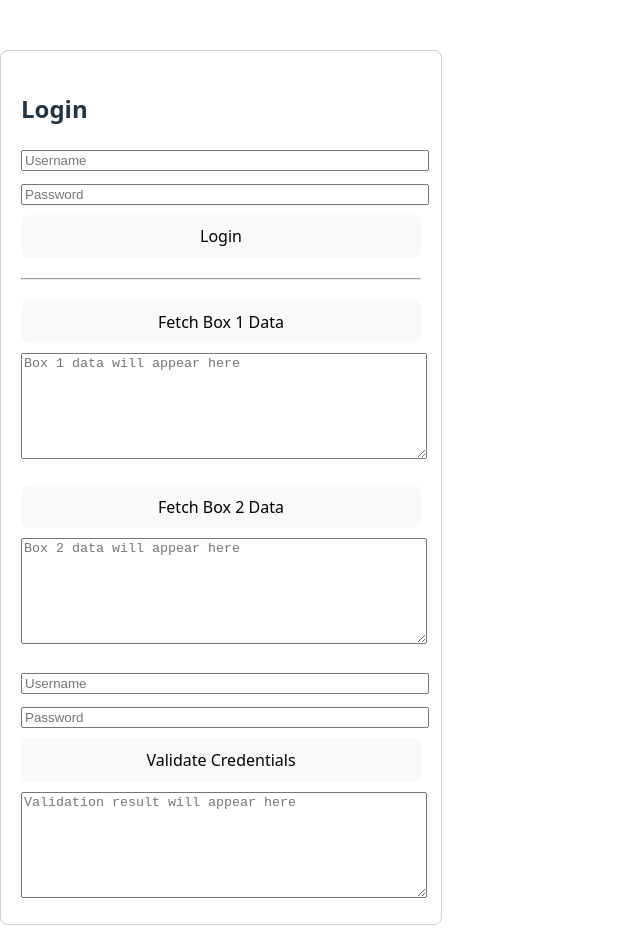
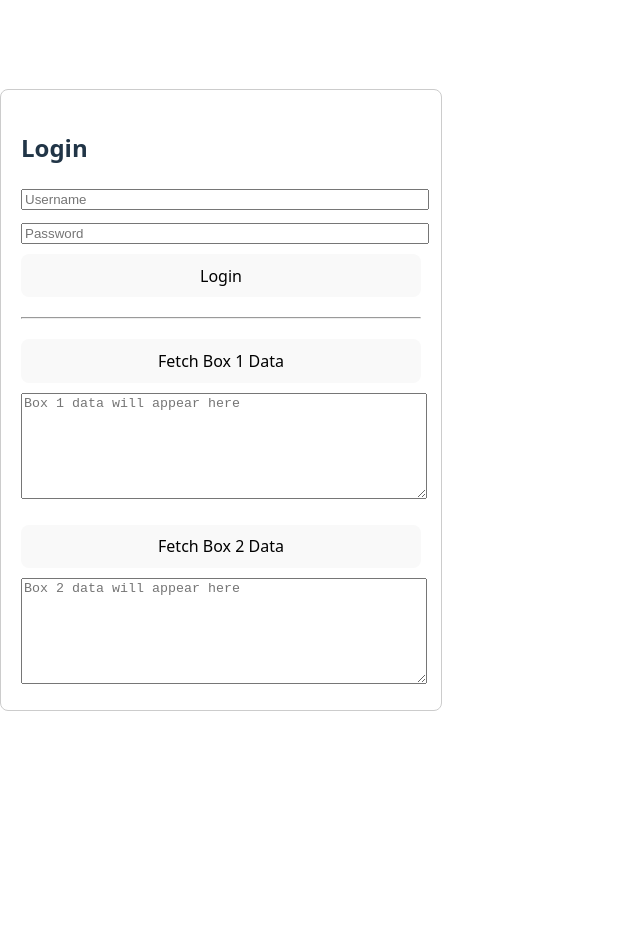
Before and after one commit to ddimitrakopoulos/taskGen-front, a React (Vite) app in the folder frontend/: page / in a window 1280 px wide. Shown: the top 952 px of the page, without its empty margins (0-640 px from the left). After the commit the page ends 800 px from the top, so only its background shows below. Built offline with nearby package versions, Linux system fonts and the light colour scheme.

Commit message:
Revert "Update LoginPage.tsx"
This reverts commit d558d296195ce9e8592cf8819639ca175d3f8a6b.

```diff
--- a/frontend/src/LoginPage.tsx
+++ b/frontend/src/LoginPage.tsx
@@ -13,12 +13,6 @@ const LoginPage: React.FC<LoginPageProps> = ({ onLogin }) => {
   const [loading1, setLoading1] = useState(false);
   const [loading2, setLoading2] = useState(false);
 
-  // Box 3 state
-  const [box3Username, setBox3Username] = useState('');
-  const [box3Password, setBox3Password] = useState('');
-  const [box3Data, setBox3Data] = useState<string>('');
-  const [loading3, setLoading3] = useState(false);
-
   const handleSubmit = (e: React.FormEvent) => {
     e.preventDefault();
     if (username && password) {
@@ -26,12 +20,15 @@ const LoginPage: React.FC<LoginPageProps> = ({ onLogin }) => {
     }
   };
 
+  // Improved fetch with error details
   const handleBox1Fetch = async () => {
     setLoading1(true);
     setBox1Data('');
     try {
       const res = await fetch('/api1');
-      if (!res.ok) throw new Error(`HTTP ${res.status} - ${res.statusText}`);
+      if (!res.ok) {
+        throw new Error(`HTTP ${res.status} - ${res.statusText}`);
+      }
       const data = await res.json();
       setBox1Data(JSON.stringify(data, null, 2));
     } catch (err: any) {
@@ -47,7 +44,9 @@ const LoginPage: React.FC<LoginPageProps> = ({ onLogin }) => {
     setBox2Data('');
     try {
       const res = await fetch('/api2');
-      if (!res.ok) throw new Error(`HTTP ${res.status} - ${res.statusText}`);
+      if (!res.ok) {
+        throw new Error(`HTTP ${res.status} - ${res.statusText}`);
+      }
       const data = await res.json();
       setBox2Data(JSON.stringify(data, null, 2));
     } catch (err: any) {
@@ -55,26 +54,6 @@ const LoginPage: React.FC<LoginPageProps> = ({ onLogin }) => {
       setBox2Data(`Error fetching Box 2:\n${err.message}`);
     } finally {
       setLoading2(false);
-    }
-  };
-
-  // New Box 3 fetch (validate username/password)
-  const handleBox3Validate = async () => {
-    setLoading3(true);
-    setBox3Data('');
-    try {
-      const res = await fetch('/validate', {
-        method: 'POST',
-        headers: { 'Content-Type': 'application/json' },
-        body: JSON.stringify({ username: box3Username, password: box3Password }),
-      });
-      const data = await res.json();
-      setBox3Data(JSON.stringify(data, null, 2));
-    } catch (err: any) {
-      console.error('Error validating credentials:', err);
-      setBox3Data(`Error validating credentials:\n${err.message}`);
-    } finally {
-      setLoading3(false);
     }
   };
 
@@ -115,7 +94,7 @@ const LoginPage: React.FC<LoginPageProps> = ({ onLogin }) => {
       </div>
 
       {/* Box 2 */}
-      <div style={{ marginBottom: 20 }}>
+      <div>
         <button onClick={handleBox2Fetch} disabled={loading2} style={{ width: '100%', marginBottom: 10 }}>
           {loading2 ? 'Loading Box 2...' : 'Fetch Box 2 Data'}
         </button>
@@ -126,33 +105,6 @@ const LoginPage: React.FC<LoginPageProps> = ({ onLogin }) => {
           style={{ width: '100%', height: 100 }}
         />
       </div>
-
-      {/* Box 3 (Validate) */}
-      <div>
-        <input
-          type="text"
-          placeholder="Username"
-          value={box3Username}
-          onChange={e => setBox3Username(e.target.value)}
-          style={{ width: '100%', marginBottom: 10 }}
-        />
-        <input
-          type="password"
-          placeholder="Password"
-          value={box3Password}
-          onChange={e => setBox3Password(e.target.value)}
-          style={{ width: '100%', marginBottom: 10 }}
-        />
-        <button onClick={handleBox3Validate} disabled={loading3} style={{ width: '100%', marginBottom: 10 }}>
-          {loading3 ? 'Validating...' : 'Validate Credentials'}
-        </button>
-        <textarea
-          readOnly
-          value={box3Data}
-          placeholder="Validation result will appear here"
-          style={{ width: '100%', height: 100 }}
-        />
-      </div>
     </div>
   );
 };
```
